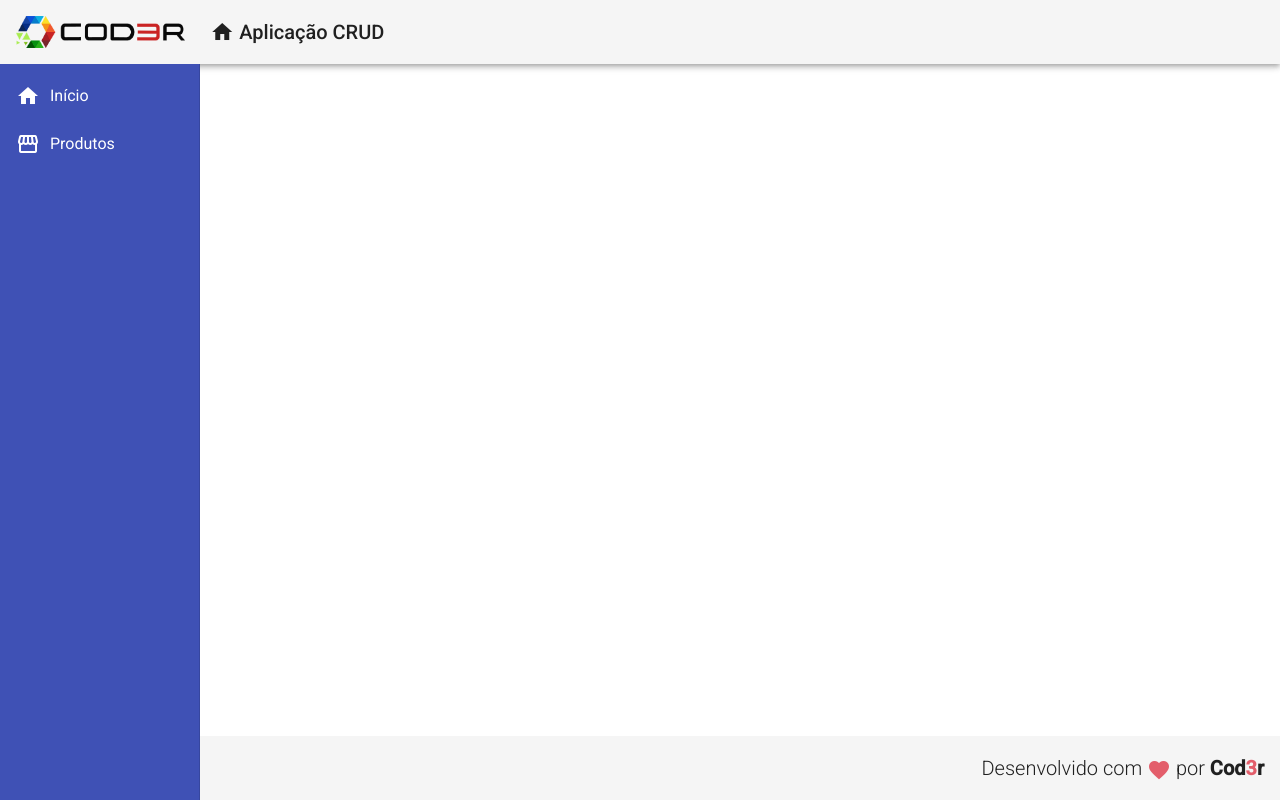
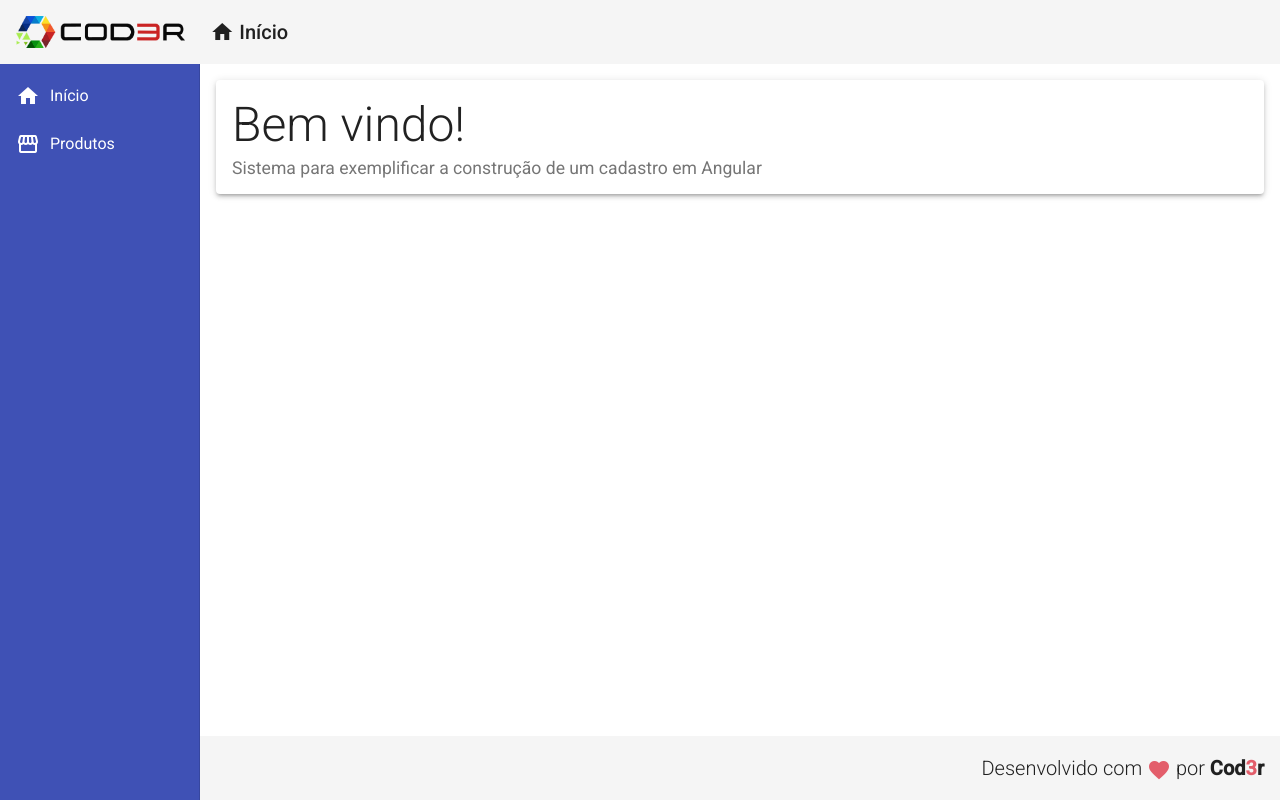
Before and after one commit to stumpf-alexandre/crudAngular, an Angular app in the folder frontend/: page / in a window 1280 px wide. Built offline with nearby package versions, Linux system fonts and the light colour scheme.

Commit message:
criando uma view/home e alterando alguns components

```diff
--- a/frontend/src/app/components/template/header/header.component.html
+++ b/frontend/src/app/components/template/header/header.component.html
@@ -9,7 +9,7 @@
             <i class="material-icons"> <!--chama um icone conforme a frase escrita na tag-->
                 home
             </i>
-            Aplicação CRUD
+            Início
         </a>
     </span>
 </mat-toolbar>
--- a/frontend/src/app/components/template/nav/nav.component.css
+++ b/frontend/src/app/components/template/nav/nav.component.css
@@ -8,5 +8,11 @@
 }
 
 .sidenav i {
-    padding-right: 10px; /*expaçamento entre o icone e o titulo*/
+    padding-right: 10px; /*espaçamento entre o icone e o titulo*/
 }
+
+/*estilizando o conteudo*/
+.content {
+    padding: 16px;
+    background-color: #fff;
+}
--- a/frontend/src/app/components/template/nav/nav.component.html
+++ b/frontend/src/app/components/template/nav/nav.component.html
@@ -1,20 +1,29 @@
 <mat-sidenav-container class="container">
+
     <mat-sidenav class="sidenav" mode="side" opened fixedInViewport="true" fixedTopGap="64"> <!--fixedInViewport faz aparecer a navbar, fixedTopGap faz com que a navbar fique posicionada abaixo da header-->
         <mat-nav-list class="nav-list">
+            <!--mat-list-item é uma propriedade que faz com que os elementos fiquem com o estilo adequado na navbar -->
             <a mat-list-item>
+                <!--cria um icone com o material design antes da frase inicio-->
                 <i class="material-icons">
                     home
                 </i>
                 Início
             </a>
 
+            <!--mat-list-item é uma propriedade que faz com que os elementos fiquem com o estilo adequado na navbar -->
             <a mat-list-item>
+                <!--cria um icone com o material design antes da frase produtos-->
                 <i class="material-icons">
                     storefront
                 </i>
                 Produtos
             </a>
-            <!--mat-list-item é uma propriedade que faz com que os elementos fiquem com o estilo adequado na navbar -->
         </mat-nav-list>
     </mat-sidenav>
+
+    <mat-sidenav-content class="content">
+        <app-home></app-home>
+    </mat-sidenav-content>
+
 </mat-sidenav-container>
--- /dev/null
+++ b/frontend/src/app/views/home/home.component.css
@@ -0,0 +1,9 @@
+.home .title {
+    font-size: 3rem;
+    font-weight: 300;
+    line-height: 1.2;
+}
+
+.home .subtitle {
+    font-size: 1.1rem;
+}
--- /dev/null
+++ b/frontend/src/app/views/home/home.component.html
@@ -0,0 +1,11 @@
+<mat-card class="home mat-elevation-z3">
+
+    <mat-card-title class="title">
+        Bem vindo!
+    </mat-card-title>
+
+    <mat-card-subtitle class="subtitle">
+        Sistema para exemplificar a construção de um cadastro em Angular
+    </mat-card-subtitle>
+
+</mat-card>
--- /dev/null
+++ b/frontend/src/app/views/home/home.component.ts
@@ -0,0 +1,15 @@
+import { Component, OnInit } from '@angular/core';
+
+@Component({
+  selector: 'app-home',
+  templateUrl: './home.component.html',
+  styleUrls: ['./home.component.css']
+})
+export class HomeComponent implements OnInit {
+
+  constructor() { }
+
+  ngOnInit(): void {
+  }
+
+}
```
Also changed, not shown: frontend/src/app/app.module.ts (+6 -2 lines).
